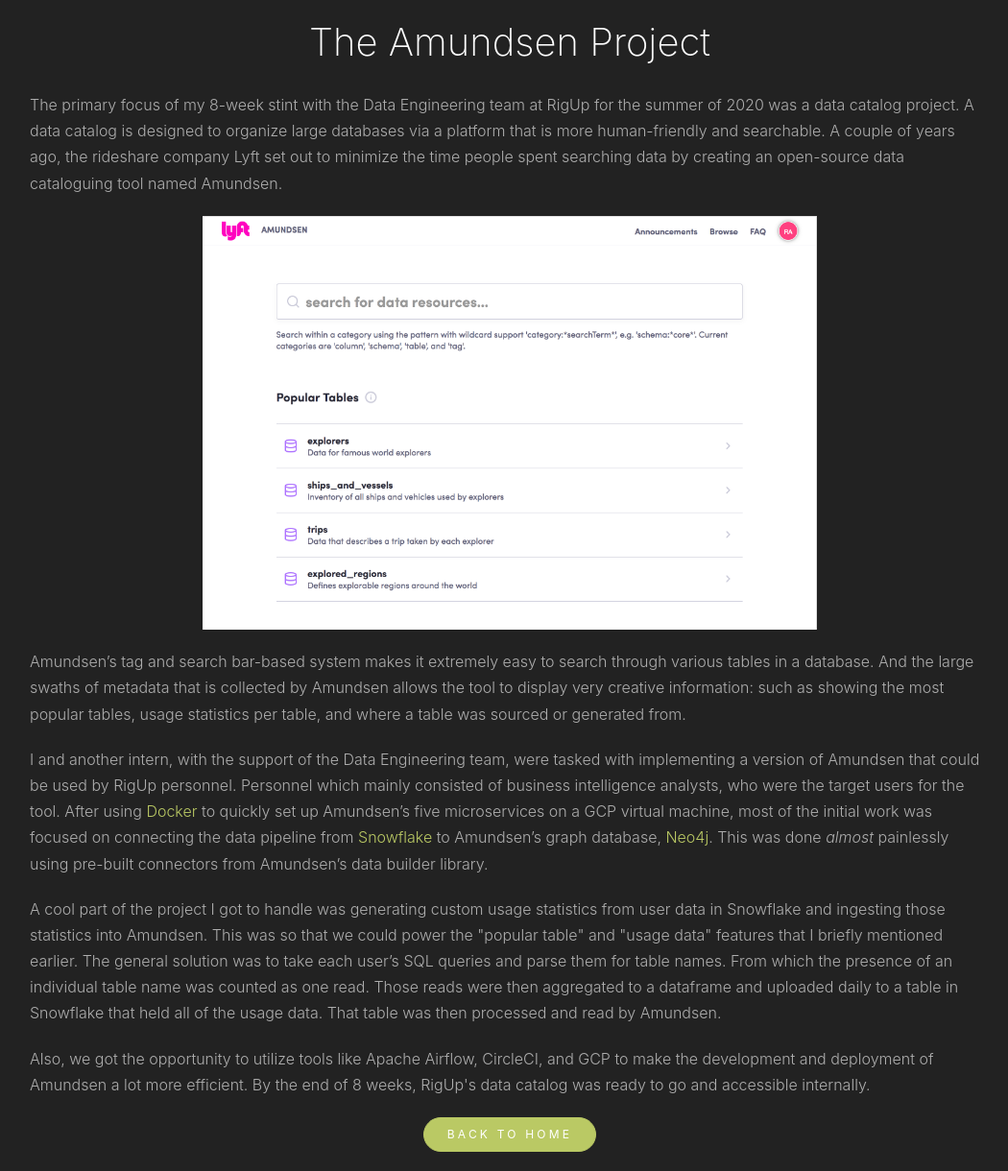
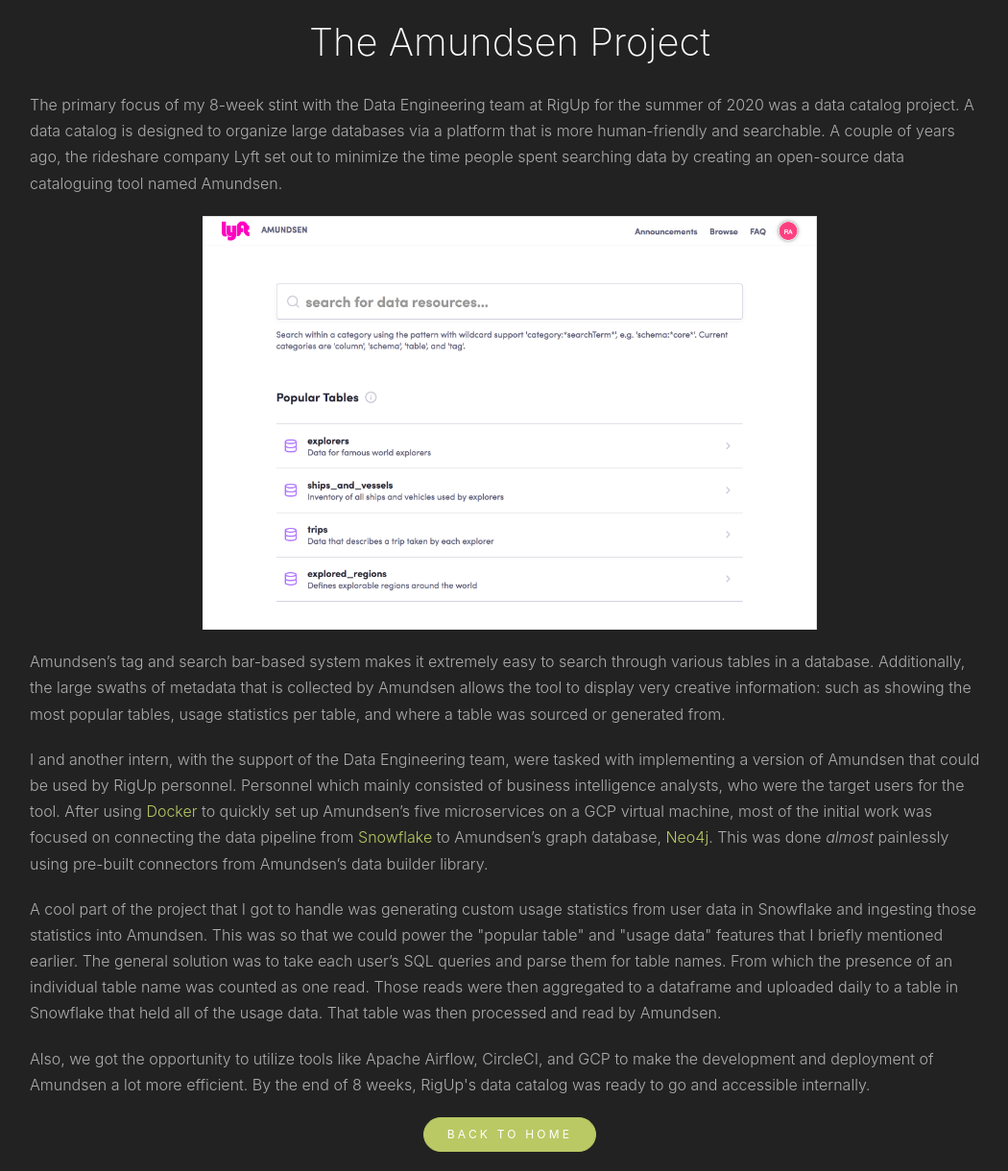
Before and after one commit to michaelmckinsey1/michaelmckinsey1.github.io, a Jekyll site: the page portfolio/projects/amundsen.html, which Jekyll copies as it is, in a window 1280 px wide. Shown: the whole page at 96% size, without its empty margins (109-1159 px from the left). Built offline with Jekyll 4.4.1, drawn with Linux system fonts in a browser that asks for light colours.

Commit message:
Fix typos

```diff
--- a/portfolio/projects/amundsen.html
+++ b/portfolio/projects/amundsen.html
@@ -24,7 +24,7 @@
     </div>
     <img id="image-port" src="../../images/amundsen_ui.png">
     <div class="center-port">
-        <p class ="p-port">Amundsen’s tag and search bar-based system makes it extremely easy to search through various tables in a database. And the large swaths of metadata that is collected by Amundsen allows the tool to display very creative information: such as showing the most popular tables, usage statistics per table, and where a table was sourced or generated from.</p>
+        <p class ="p-port">Amundsen’s tag and search bar-based system makes it extremely easy to search through various tables in a database. Additionally, the large swaths of metadata that is collected by Amundsen allows the tool to display very creative information: such as showing the most popular tables, usage statistics per table, and where a table was sourced or generated from.</p>
     </div>
     <div class="center-port">
         <p class ="p-port">
@@ -33,7 +33,7 @@
     </div>
     <div class="center-port">
         <p class ="p-port">
-            A cool part of the project I got to handle was generating custom usage statistics from user data in Snowflake and ingesting those statistics into Amundsen. This was so that we could power the "popular table" and "usage data" features that I briefly mentioned earlier. The general solution was to take each user’s SQL queries and parse them for table names. From which the presence of an individual table name was counted as one read. Those reads were then aggregated to a dataframe and uploaded daily to a table in Snowflake that held all of the usage data. That table was then processed and read by Amundsen.
+            A cool part of the project that I got to handle was generating custom usage statistics from user data in Snowflake and ingesting those statistics into Amundsen. This was so that we could power the "popular table" and "usage data" features that I briefly mentioned earlier. The general solution was to take each user’s SQL queries and parse them for table names. From which the presence of an individual table name was counted as one read. Those reads were then aggregated to a dataframe and uploaded daily to a table in Snowflake that held all of the usage data. That table was then processed and read by Amundsen.
         </p>
     </div>
     <div class="center-port">
```
Also changed, not shown: index.html (+7 -10 lines).
